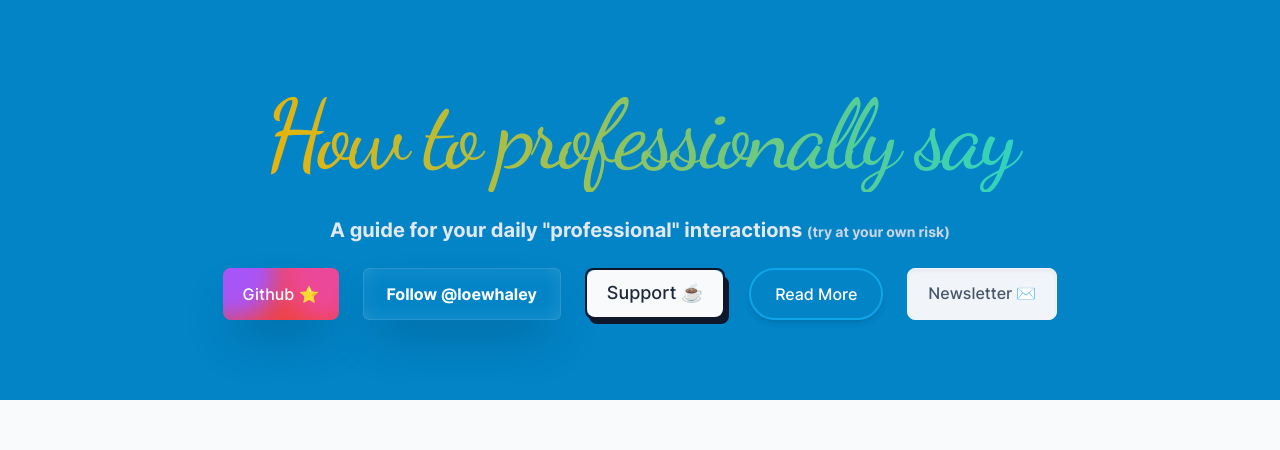
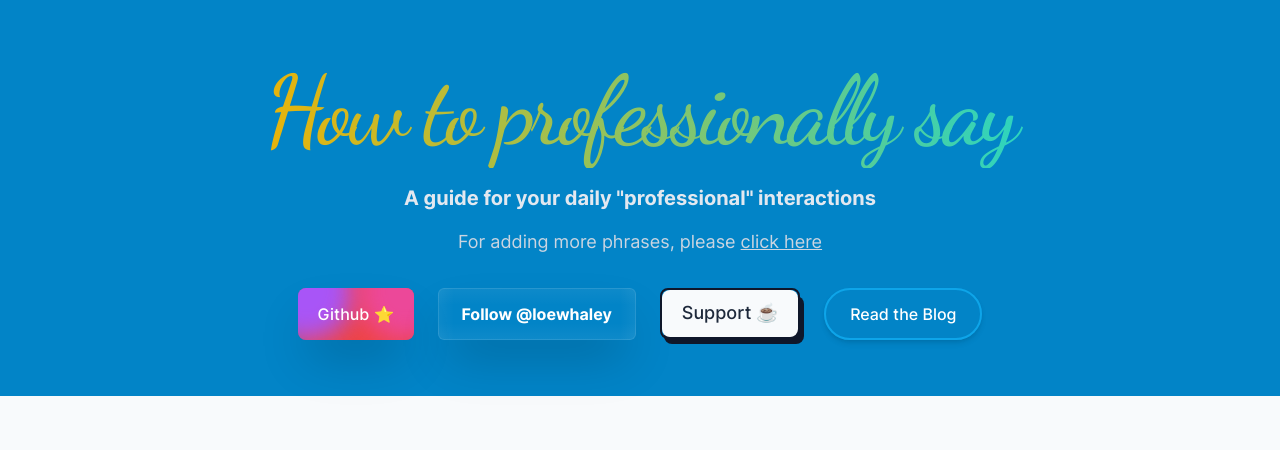
Before and after one commit to AkashRajpurohit/howtoprofessionallysay, a Next.js app: page / in a window 1280 px wide. Shown: the top 450 px of the page. Built offline with nearby package versions, Linux system fonts and the light colour scheme.

Commit message:
feat: :sparkles: content addition link added on site header

```diff
--- a/components/Header.tsx
+++ b/components/Header.tsx
@@ -6,15 +6,26 @@ interface IHeaderProps {}
 
 const Header: FunctionComponent<IHeaderProps> = (): JSX.Element => {
   return (
-    <header className="flex min-h-[40vh] flex-col items-center justify-center gap-6 bg-primary-600 py-20 px-4 dark:bg-primary-900 print:hidden">
+    <header className="flex flex-col items-center justify-center gap-4 bg-primary-600 py-14 px-4 dark:bg-primary-900 print:hidden">
       <h1 className="break-words bg-gradient-to-r from-yellow-500 to-teal-400 bg-clip-text p-2 text-center font-dancing text-6xl font-extrabold leading-tight tracking-tighter text-transparent sm:leading-10 xl:text-8xl">
         {siteMetadata.title}
       </h1>
       <p className="text-center text-xl font-bold text-gray-200">
-        {siteMetadata.description}{' '}
-        <small className="text-sm text-gray-300">(try at your own risk)</small>
+        {siteMetadata.description}
       </p>
-      <div className="flex flex-col gap-6 md:flex-row">
+      <small className="text-center text-lg text-gray-300">
+        For adding more phrases, please{' '}
+        <a
+          href={siteMetadata.contributeFormLink}
+          rel="nofollow noopener noreferrer"
+          target="_blank"
+          onClick={() => trackOutboundLink(siteMetadata.contributeFormLink)}
+          className="underline hover:text-primary-300"
+        >
+          click here
+        </a>
+      </small>
+      <div className="mt-4 flex flex-col gap-6 md:flex-row">
         <a
           href={siteMetadata.siteRepo}
           rel="nofollow noopener noreferrer"
@@ -87,25 +98,9 @@ const Header: FunctionComponent<IHeaderProps> = (): JSX.Element => {
             </svg>
           </span>
           <span className="ease absolute flex h-full w-full transform items-center justify-center text-white transition-all duration-300 group-hover:translate-x-full">
-            Read More
+            Read the Blog
           </span>
-          <span className="invisible relative">Read More</span>
-        </a>
-        <a
-          href={siteMetadata.newsletter}
-          rel="nofollow noopener noreferrer"
-          target="_blank"
-          onClick={() => trackOutboundLink(siteMetadata.newsletter)}
-          className="group relative overflow-hidden rounded-lg border border-gray-100 bg-gray-100 px-5 py-3 font-medium text-gray-600 shadow-inner"
-        >
-          <span className="ease absolute top-0 left-0 h-0 w-0 border-t-2 border-gray-600 transition-all duration-200 group-hover:w-full"></span>
-          <span className="ease absolute bottom-0 right-0 h-0 w-0 border-b-2 border-gray-600 transition-all duration-200 group-hover:w-full"></span>
-          <span className="ease absolute top-0 left-0 h-0 w-full bg-gray-600 transition-all delay-200 duration-300 group-hover:h-full"></span>
-          <span className="ease absolute bottom-0 left-0 h-0 w-full bg-gray-600 transition-all delay-200 duration-300 group-hover:h-full"></span>
-          <span className="absolute inset-0 h-full w-full bg-gray-900 opacity-0 delay-300 duration-300 group-hover:opacity-100"></span>
-          <span className="ease relative transition-colors delay-200 duration-300 group-hover:text-white">
-            Newsletter ✉️
-          </span>
+          <span className="invisible relative">Read the Blog</span>
         </a>
       </div>
     </header>
--- a/components/NoQuestionFound.tsx
+++ b/components/NoQuestionFound.tsx
@@ -1,3 +1,4 @@
+import siteMetadata from 'lib/sitemetadata';
 import React, { FunctionComponent } from 'react';
 
 const NoQuestionFound: FunctionComponent = (): JSX.Element => {
@@ -14,7 +15,7 @@ const NoQuestionFound: FunctionComponent = (): JSX.Element => {
         <p>
           Want to add it?{' '}
           <a
-            href="https://forms.gle/jHygHaDZNEy8YktN8"
+            href={siteMetadata.contributeFormLink}
             target="_blank"
             rel="noreferrer noopener"
             className="text-primary-500 hover:text-primary-400"
--- a/lib/sitemetadata.ts
+++ b/lib/sitemetadata.ts
@@ -17,6 +17,7 @@ const siteMetadata = {
   newsletter: 'https://newsletter.akashrajpurohit.com',
   carbonCode: 'CEAIC23N',
   carbonPlacement: 'akashrajpurohitcom',
+  contributeFormLink: 'https://forms.gle/jHygHaDZNEy8YktN8',
 };
 
 export default siteMetadata;
```
